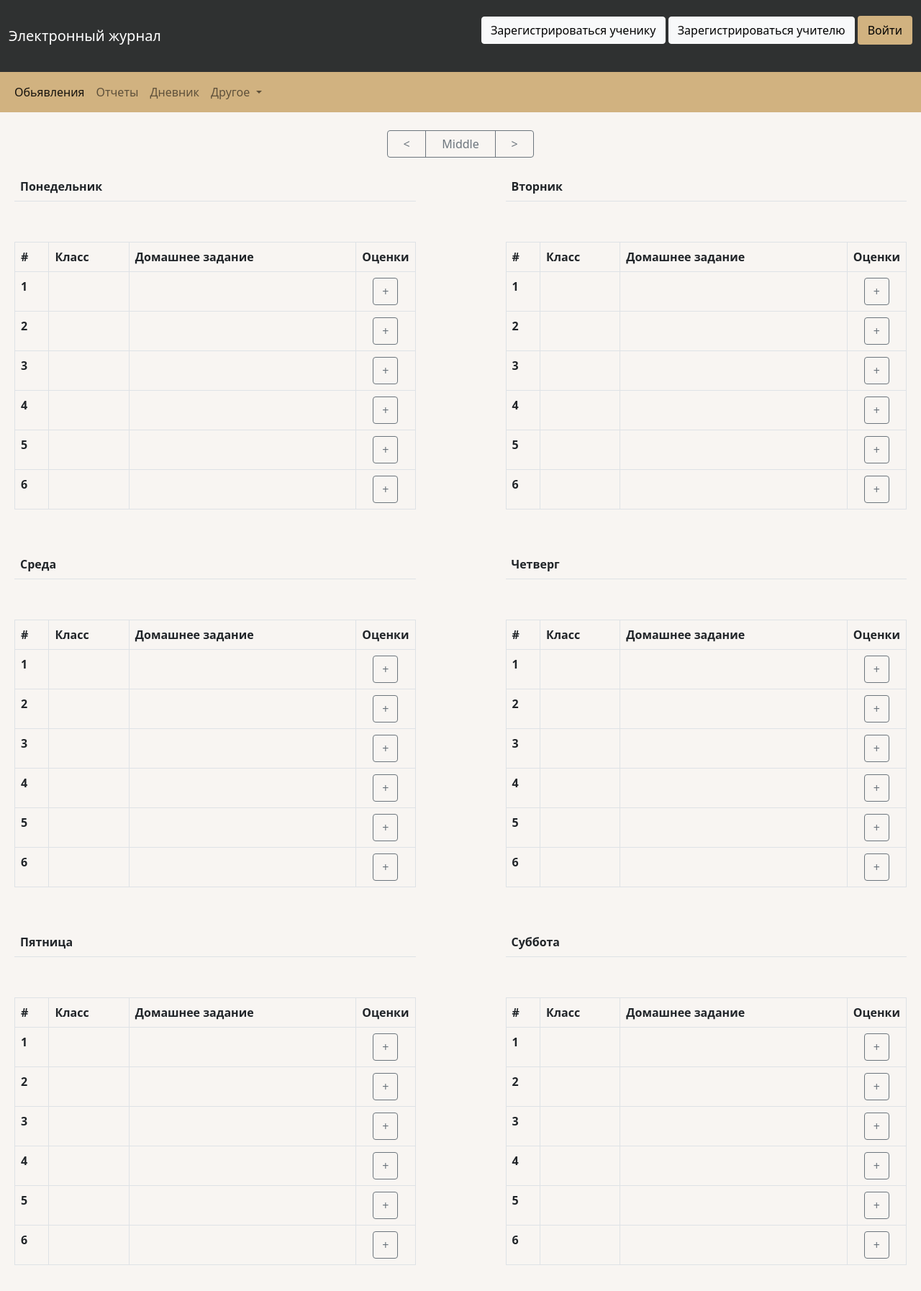
After one commit to DavydenkoGr/web_project, a Flask app: page /teacherdiary in a window 1280 px wide. The commit adds this page. Shown: the whole page at 72% size. Run offline with Flask 2, Linux system fonts and the light colour scheme; lists and menus that the app fills with data are empty.

Commit message:
Set marks page

```diff
--- a/netshool/main.py
+++ b/netshool/main.py
@@ -5,9 +5,12 @@ from data.students import Student
 from data.subjects import Subject
 from data.teachers import Teacher
 from forms.registration import RegisterStudentForm, RegisterTeacherForm, LoginForm
+from forms.set_marks import MarksSettingForm
 from flask import Flask, render_template, redirect, request, abort, make_response, jsonify, url_for
 from flask_login import LoginManager, login_user, login_required, logout_user, current_user
 from flask_restful import abort, Api
+
+from wtforms import SelectField, FieldList
 
 
 app = Flask(__name__)
@@ -38,6 +41,35 @@ def logout():
 @app.route("/")
 def index():
     return render_template("base.html", title='Электронный дневник')
+
+
+@app.route("/studentdiary")
+def studentdiary():
+    return render_template("studentdiary.html", title='Электронный дневник', dont_add_container=True)
+
+
+@app.route("/teacherdiary")
+def teacherdiary():
+    return render_template("teacherdiary.html", title='Электронный журнал', dont_add_container=True)
+
+
+@app.route("/teacherdiary/set_marks/<int:class_id>", methods=['GET', 'POST'])
+@login_required
+def set_marks(class_id):
+    if type_of_user != 'teacher':
+        return redirect('/')
+    db_sess = db_session.create_session()
+    students = db_sess.query(Student).filter(Student.school_class_id == class_id).all()
+    MarksSettingForm.marks = FieldList(SelectField("Оценка", choices=['', 5, 4, 3, 2]),
+                                       min_entries=len(students))
+    form = MarksSettingForm()
+    if request.method == 'POST':
+        # Сохранение оценок
+        print(form.homework.data)
+        print(form.marks.data)
+        return redirect('/teacherdiary')
+    return render_template("set_marks.html", title='Выставление оценок',
+                           form=form, students=students)
 
 
 @app.route('/register_student', methods=['GET', 'POST'])
@@ -126,13 +158,13 @@ def login():
         if teacher and teacher.check_password(form.password.data):
             type_of_user = 'teacher'
             login_user(teacher, remember=form.remember_me.data)
-            return redirect("/")
+            return redirect("/teacherdiary")
         # Если учитель не найден, пройдемся по ученикам
         student = db_sess.query(Student).filter(Student.email == form.email.data).first()
         if student and student.check_password(form.password.data):
             type_of_user = 'student'
             login_user(student, remember=form.remember_me.data)
-            return redirect("/")
+            return redirect("/studentdiary")
         return render_template('login.html',
                                message="Неправильно указана почта или пароль",
                                form=form)
--- a/netshool/static/css/style.css
+++ b/netshool/static/css/style.css
@@ -7,3 +7,22 @@ background-color: #D1B280;
 border: 2px solid #D1B280;
 color: black;
 }
+
+.row_tables{
+Display: flex;
+Flex-direction: row;
+padding:20px;
+}
+
+.empty_div{
+margin: 0px 125px 0px 0px;
+}
+
+.center_div{
+    margin:25px 42% 0 42%;
+    width: 16%;
+
+.marks_table{
+    width: 500px;
+    table-layout: fixed;
+}
--- a/netshool/templates/base.html
+++ b/netshool/templates/base.html
@@ -1,7 +1,7 @@
 <!DOCTYPE html>
 <html lang="en">
 <head>
-    <meta charset="UTF-8">
+    <meta charset="UTF-8" content="width=960px, initial-scale=1.0">
     <link rel="stylesheet"
         href="https://cdn.jsdelivr.net/npm/bootstrap@5.0.0-beta1/dist/css/bootstrap.min.css"
         integrity="sha384-giJF6kkoqNQ00vy+HMDP7azOuL0xtbfIcaT9wjKHr8RbDVddVHyTfAAsrekwKmP1"
@@ -51,7 +51,7 @@
         </div>
       </div>
     </nav>
-    <main role="main" class="container">
+    <main role="main" {% if not dont_add_container %} class="container" {% endif %}>
         {% block content %}{% endblock %}
     </main>
 <script src="https://cdn.jsdelivr.net/npm/bootstrap@5.0.0-beta3/dist/js/bootstrap.bundle.min.js" integrity="sha384-JEW9xMcG8R+pH31jmWH6WWP0WintQrMb4s7ZOdauHnUtxwoG2vI5DkLtS3qm9Ekf" crossorigin="anonymous"></script>
--- /dev/null
+++ b/netshool/templates/teacherdiary.html
@@ -0,0 +1,72 @@
+{% extends "base.html" %}
+
+{% block content %}
+    <div class="btn-group center_div" role="group" aria-label="Basic example">
+        <button type="button" class="btn btn-outline-secondary"><</button>
+        <button type="button" class="btn btn-outline-secondary">Middle</button>
+        <button type="button" class="btn btn-outline-secondary">></button>
+    </div>
+    {% set weekday = ['Понедельник', 'Вторник', 'Среда', 'Четверг', 'Пятница', 'Суббота'] %}
+    {% for i in range(3) %}
+        <div class="row_tables">
+            <table class="table" border="0">
+                    <tr>
+                        <th scope="col">{{ weekday[i * 2] }}</th>
+                    </tr>
+            </table>
+            <div class="empty_div"></div>
+            <table class="table"  border="0">
+                    <tr>
+                        <th scope="col">{{ weekday[i * 2 + 1] }}</th>
+                    </tr>
+            </table>
+        </div>
+        <div class="row_tables">
+            <table class="table table-bordered">
+                <thead>
+                    <tr>
+                        <th scope="col">#</th>
+                        <th scope="col">Класс</th>
+                        <th scope="col">Домашнее задание</th>
+                        <th scope="col">Оценки</th>
+                    </tr>
+                </thead>
+                <tbody>
+                    {% for i in range(6) %}
+                        <tr>
+                            <th scope="row">{{ i + 1 }}</th>
+                            <td></td>
+                            <td></td>
+                            <td width="40" style="text-align:center"><a type="button"
+                                                                        href="/teacherdiary/set_marks/{{ 1 }}" class="btn btn-outline-secondary">+</a></td>
+                        </tr>
+                    {% endfor %}
+                </tbody>
+            </table>
+
+            <div class="empty_div"></div>
+
+            <table class="table table-bordered">
+                <thead>
+                    <tr>
+                        <th scope="col">#</th>
+                        <th scope="col">Класс</th>
+                        <th scope="col">Домашнее задание</th>
+                        <th scope="col">Оценки</th>
+                    </tr>
+                </thead>
+                <tbody>
+                    {% for i in range(6) %}
+                        <tr>
+                            <th scope="row">{{ i + 1 }}</th>
+                            <td></td>
+                            <td></td>
+                            <td width="40" style="text-align:center"><a type="button"
+                                                                        href="/teacherdiary/set_marks/{{ 1 }}" class="btn btn-outline-secondary">+</a></td>
+                        </tr>
+                    {% endfor %}
+                </tbody>
+            </table>
+        </div>
+    {% endfor %}
+{% endblock %}
```
Also changed, not shown: netshool/forms/set_marks.py (added, +7 -0 lines), netshool/templates/set_marks.html (added, +40 -0 lines), netshool/templates/studentdiary.html (added, +70 -0 lines), netshool/db/netschool.db.
